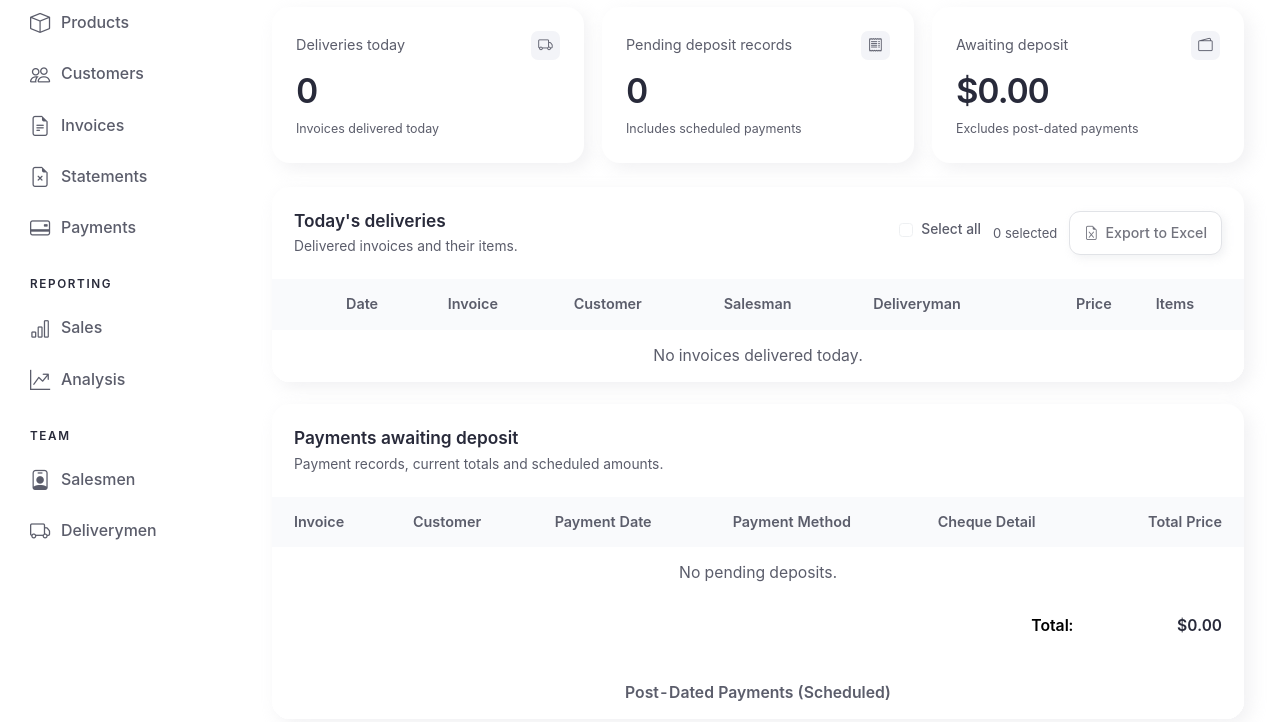
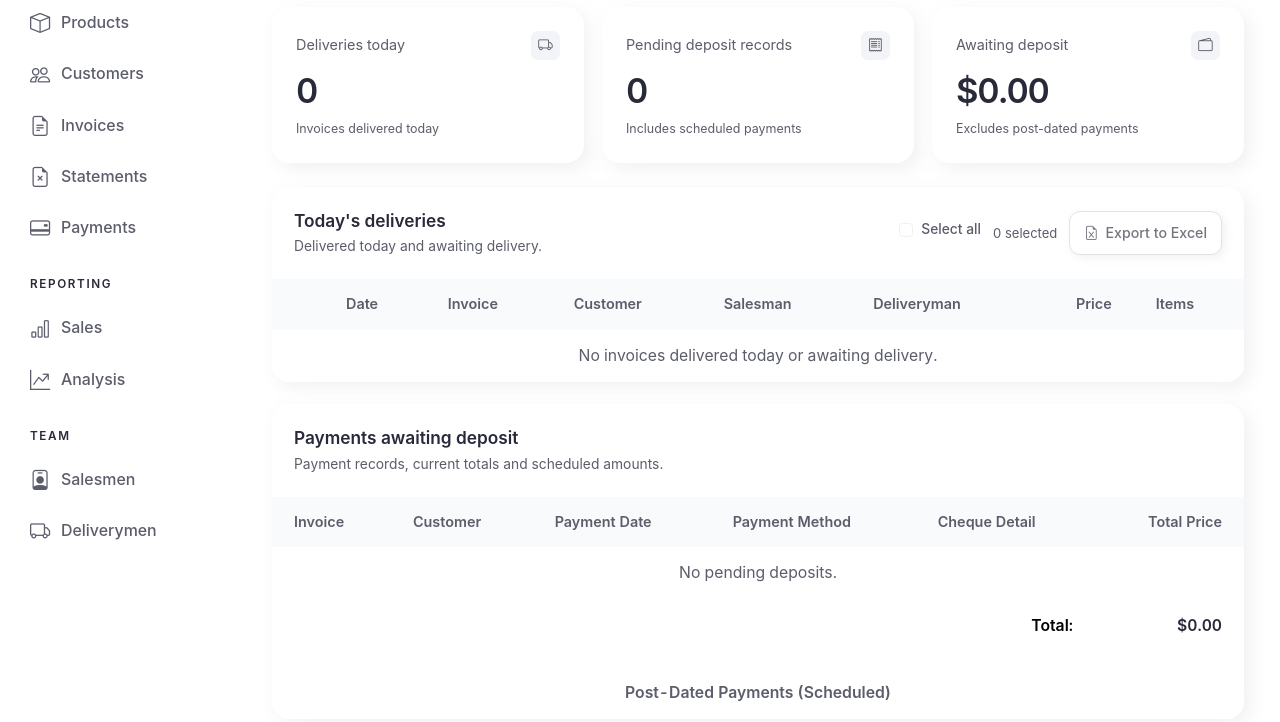
Before and after one commit to mfcc168/Lafarge-ERP-System, a Django app: page / in a window 1280 px wide. Shown: the part 226-948 px from the top of the page. Run offline with Django 5.2, Linux system fonts and the light colour scheme; the visitor is signed in with stand-in values (Sample User, id 1); data that the repository does not hold is empty; some libraries are stand-ins or nearby versions.

Commit message:
Include undelivered invoices in the home delivery table and export

```diff
--- a/lafarge/invoice/templates/invoice/home.html
+++ b/lafarge/invoice/templates/invoice/home.html
@@ -6,21 +6,21 @@
 {% block page_actions %}<a href="{% url 'invoice_list' %}" class="btn btn-outline-primary">View invoices <i class="bi bi-arrow-up-right" aria-hidden="true"></i></a>{% endblock %}
 
 {% block content %}
-<div class="metrics-grid"><div class="metric-card"><div class="metric-top"><span>Deliveries today</span><i class="bi bi-truck" aria-hidden="true"></i></div><strong>{{ invoices_today|length }}</strong><small>Invoices delivered today</small></div><div class="metric-card"><div class="metric-top"><span>Pending deposit records</span><i class="bi bi-receipt" aria-hidden="true"></i></div><strong>{{ pending_deposits|length }}</strong><small>Includes scheduled payments</small></div><div class="metric-card"><div class="metric-top"><span>Awaiting deposit</span><i class="bi bi-wallet2" aria-hidden="true"></i></div><strong>${{ total_pending_deposit|currency }}</strong><small>Excludes post-dated payments</small></div></div>
+<div class="metrics-grid"><div class="metric-card"><div class="metric-top"><span>Deliveries today</span><i class="bi bi-truck" aria-hidden="true"></i></div><strong>{{ delivered_today_count }}</strong><small>Invoices delivered today</small></div><div class="metric-card"><div class="metric-top"><span>Pending deposit records</span><i class="bi bi-receipt" aria-hidden="true"></i></div><strong>{{ pending_deposits|length }}</strong><small>Includes scheduled payments</small></div><div class="metric-card"><div class="metric-top"><span>Awaiting deposit</span><i class="bi bi-wallet2" aria-hidden="true"></i></div><strong>${{ total_pending_deposit|currency }}</strong><small>Excludes post-dated payments</small></div></div>
 <div class="page-stack">
     <form id="delivery-export-form" action="{% url 'export_today_deliveries' %}" method="get">
         <section class="data-panel">
             <div class="panel-toolbar">
-                <div><h2>Today's deliveries</h2><p>Delivered invoices and their items.</p></div>
+                <div><h2>Today's deliveries</h2><p>Delivered today and awaiting delivery.</p></div>
                 <div class="delivery-export-actions">
                     <label class="delivery-select-all" for="select-all-deliveries">
                         <input id="select-all-deliveries" type="checkbox" class="form-check-input"
-                               {% if invoices_today %}checked{% else %}disabled{% endif %}>
+                               {% if delivery_invoices %}checked{% else %}disabled{% endif %}>
                         <span>Select all</span>
                     </label>
-                    <span id="delivery-selection-count" class="panel-label" aria-live="polite">{{ invoices_today|length }} selected</span>
+                    <span id="delivery-selection-count" class="panel-label" aria-live="polite">{{ delivery_invoices|length }} selected</span>
                     <button id="export-deliveries" type="submit" class="btn btn-outline-primary"
-                            {% if not invoices_today %}disabled{% endif %}>
+                            {% if not delivery_invoices %}disabled{% endif %}>
                         <i class="bi bi-file-earmark-excel" aria-hidden="true"></i> Export to Excel
                     </button>
                 </div>
@@ -40,7 +40,7 @@
                     </tr>
                     </thead>
                     <tbody>
-                    {% for invoice in invoices_today %}
+                    {% for invoice in delivery_invoices %}
                     <tr class="{% cycle 'table-row-light' 'table-row-dark' %}"
                         data-href="{% url 'invoice_detail' invoice.number %}"
                         style="cursor: pointer;">
@@ -51,7 +51,7 @@
                                        aria-label="Select invoice #{{ invoice.number }} for export">
                             </label>
                         </td>
-                        <td class="text-nowrap">{{ invoice.delivery_date }}</td>
+                        <td class="text-nowrap">{% if invoice.delivery_date %}{{ invoice.delivery_date }}{% else %}<span class="text-muted">Not delivered</span>{% endif %}</td>
                         <td>
                             <a href="{% url 'invoice_detail' invoice.number %}"
                                class="text-decoration-none fw-bold text-primary">
@@ -72,7 +72,7 @@
                     </tr>
                     {% empty %}
                     <tr>
-                        <td colspan="8" class="text-center text-muted">No invoices delivered today.</td>
+                        <td colspan="8" class="text-center text-muted">No invoices delivered today or awaiting delivery.</td>
                     </tr>
                     {% endfor %}
                     </tbody>
--- a/lafarge/invoice/views/home_page_views.py
+++ b/lafarge/invoice/views/home_page_views.py
@@ -5,7 +5,7 @@ from collections import defaultdict
 from datetime import datetime
 
 from django.contrib.admin.views.decorators import staff_member_required
-from django.db.models import Sum
+from django.db.models import Q, Sum
 from django.db.models.functions import ExtractMonth, ExtractYear
 from django.http import HttpResponse, HttpResponseBadRequest, JsonResponse
 from django.shortcuts import render
@@ -22,7 +22,10 @@ logger = logging.getLogger(__name__)
 
 
 def _delivery_invoices(delivery_date):
-    return Invoice.objects.filter(delivery_date=delivery_date).select_related(
+    """Include deliveries on the given date and invoices awaiting delivery."""
+    return Invoice.objects.filter(
+        Q(delivery_date=delivery_date) | Q(delivery_date__isnull=True),
+    ).select_related(
         'customer', 'salesman', 'deliveryman',
     ).prefetch_related('invoiceitem_set__product').order_by('pk')
 
@@ -57,7 +60,7 @@ def export_today_deliveries(request):
     today = localdate()
     invoices = list(_delivery_invoices(today).filter(pk__in=invoice_ids))
     if not invoices:
-        return HttpResponseBadRequest('No selected deliveries are scheduled for today.')
+        return HttpResponseBadRequest('No selected invoices are delivered today or awaiting delivery.')
 
     workbook = Workbook()
     sheet = workbook.active
@@ -92,10 +95,10 @@ def export_today_deliveries(request):
 
 @staff_member_required
 def home(request):
-    """Dashboard view displaying today's invoices and pending deposits."""
+    """Display today's deliveries, undelivered invoices, and pending deposits."""
     start_date = make_aware(datetime(2025, 3, 19))
     today = localdate()
-    invoices_today = _delivery_invoices(today)
+    delivery_invoices = _delivery_invoices(today)
 
     pending_deposits = Invoice.objects.filter(payment_date__isnull=False, deposit_date__isnull=True,
                                               payment_date__gte=start_date).select_related('customer')
@@ -134,7 +137,7 @@ def home(request):
             future_payment_counts_dict[payment_method] = future_invoices.count()
 
     modified_invoices = []
-    for invoice in invoices_today:
+    for invoice in delivery_invoices:
         modified_invoices.append({
             'id': invoice.pk,
             'delivery_date': invoice.delivery_date,
@@ -147,7 +150,8 @@ def home(request):
         })
 
     return render(request, 'invoice/home.html', {
-        'invoices_today': modified_invoices,
+        'delivery_invoices': modified_invoices,
+        'delivered_today_count': sum(invoice['delivery_date'] == today for invoice in modified_invoices),
         'pending_deposits': pending_deposits,
         'total_pending_deposit': total_pending_deposit,
         'payment_totals_dict': payment_totals_dict,
```
Also changed, not shown: lafarge/invoice/tests/test_delivery_export.py (+31 -2 lines).
